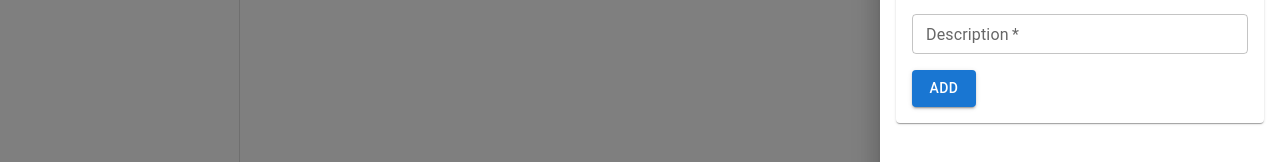
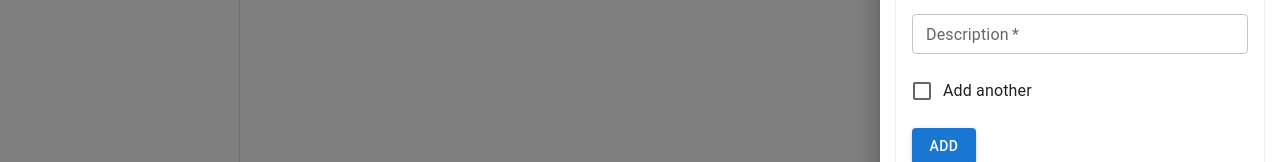
Before and after one commit to chof747/storage-management, a React app in the folder frontend/: page /storage in a window 1280 px wide. Both pictures are taken after a click on the button "ADD ITEM". Shown: the part 337-499 px from the top of the page. Built offline with nearby package versions, Linux system fonts and the light colour scheme; no server answers; the HTML template or start-up script is replaced by a standard one.

Commit message:
first working implementation of add-another but not perfect:
- Different color and size to make it clearly an instruction and not a data element
- Do not show on updates

```diff
--- a/frontend/src/components/common/EntityPage.tsx
+++ b/frontend/src/components/common/EntityPage.tsx
@@ -20,7 +20,7 @@ type EntityPageProps<T> = {
   FormComponent: React.ComponentType<{
     item: T | null;
     onSubmit: (item: T) => Promise<void>;
-    onSuccess: () => void;
+    onSuccess: (doAnother: boolean) => void;
   }>;
   TableComponent: React.ComponentType<{
     fetchItems: (offset: number, limit: number) => Promise<ResultPage<T>>;
@@ -60,8 +60,8 @@ export default function EntityPage<T>({
     tableRef?.current?.refresh();
   };
 
-  const handleSuccess = () => {
-    setDrawerOpen(false);
+  const handleSuccess = (doAnother: boolean) => {
+    setDrawerOpen(doAnother);
     setSelected(null);
     tableRef?.current?.refresh();
   };
--- a/frontend/src/components/common/ModelForm.tsx
+++ b/frontend/src/components/common/ModelForm.tsx
@@ -6,6 +6,9 @@ import renderSelectWithCreate from './formitems/selectWithCreate';
 import {
   Box,
   Button,
+  Checkbox,
+  FormControlLabel,
+  FormGroup,
   Paper,
 } from '@mui/material';
 import renderSelectField from './formitems/selectfield';
@@ -24,7 +27,7 @@ export type Props<T> = {
   fields: FormField<T>[];
   initialValues?: Partial<T>;
   onValidSubmit: (data: T) => Promise<void>;
-  onSuccess: () => void;
+  onSuccess: (doanother: boolean) => void;
   submitLabel?: string;
 };
 
@@ -46,6 +49,7 @@ function ModelForm<T extends object>({
   submitLabel = 'Submit',
 }: Props<T>) {
   const [form, setForm] = useState<Partial<T>>(initialValues);
+  const [doAnother, setDoAnother] = useState<boolean>(false);
   const [selectOptions, setSelectOptions] = useState<Record<string, { id: number; label: string }[]>>({});
   const [loadingSelects, setLoadingSelects] = useState<Record<string, boolean>>({});
   const [generalError, setGeneralError] = useState<string | null>(null);
@@ -94,6 +98,10 @@ function ModelForm<T extends object>({
     }));
   };
 
+  const toggleAddAnother = () => {
+    setDoAnother(!doAnother)
+  }
+
   const handleSubmit = async (e: React.FormEvent) => {
     e.preventDefault();
     setGeneralError(null);
@@ -101,7 +109,7 @@ function ModelForm<T extends object>({
 
     try {
       await onValidSubmit(form as T);
-      onSuccess();
+      onSuccess(doAnother);
     } catch (err: unknown) {
       if (isErrorWithResponse(err)) {
         if (err.name === 'ValidationError') {
@@ -187,6 +195,12 @@ function ModelForm<T extends object>({
       <form onSubmit={handleSubmit}>
         <Box display="flex" flexDirection="column" gap={2}>
           {fields.map(renderField)}
+          <FormGroup>
+            <FormControlLabel control={
+              <Checkbox checked={doAnother}
+                onChange={toggleAddAnother}
+              />} label="Add another" />
+          </FormGroup>
           <Box>
             <Button variant="contained" type="submit">
               {submitLabel}
```
